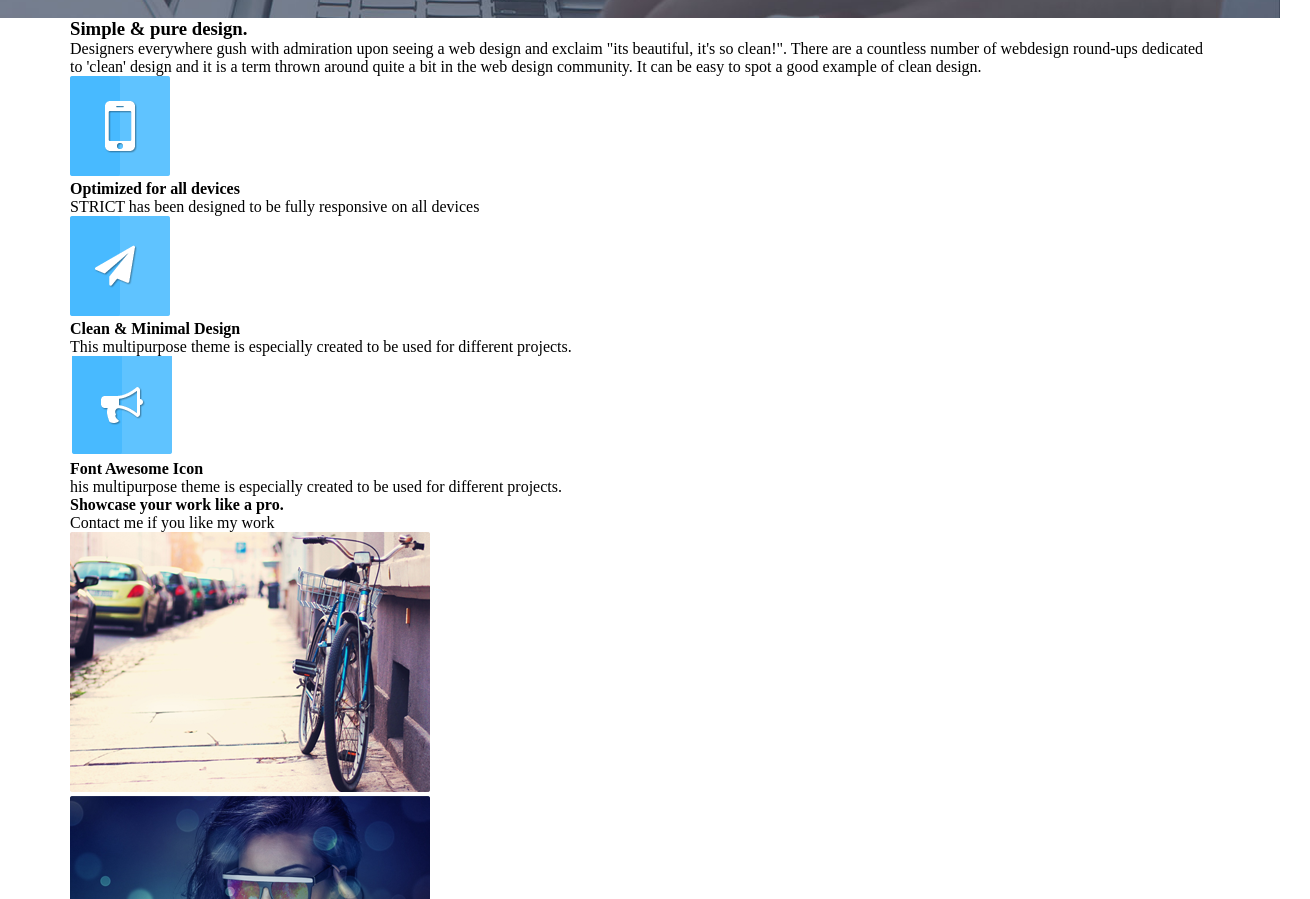
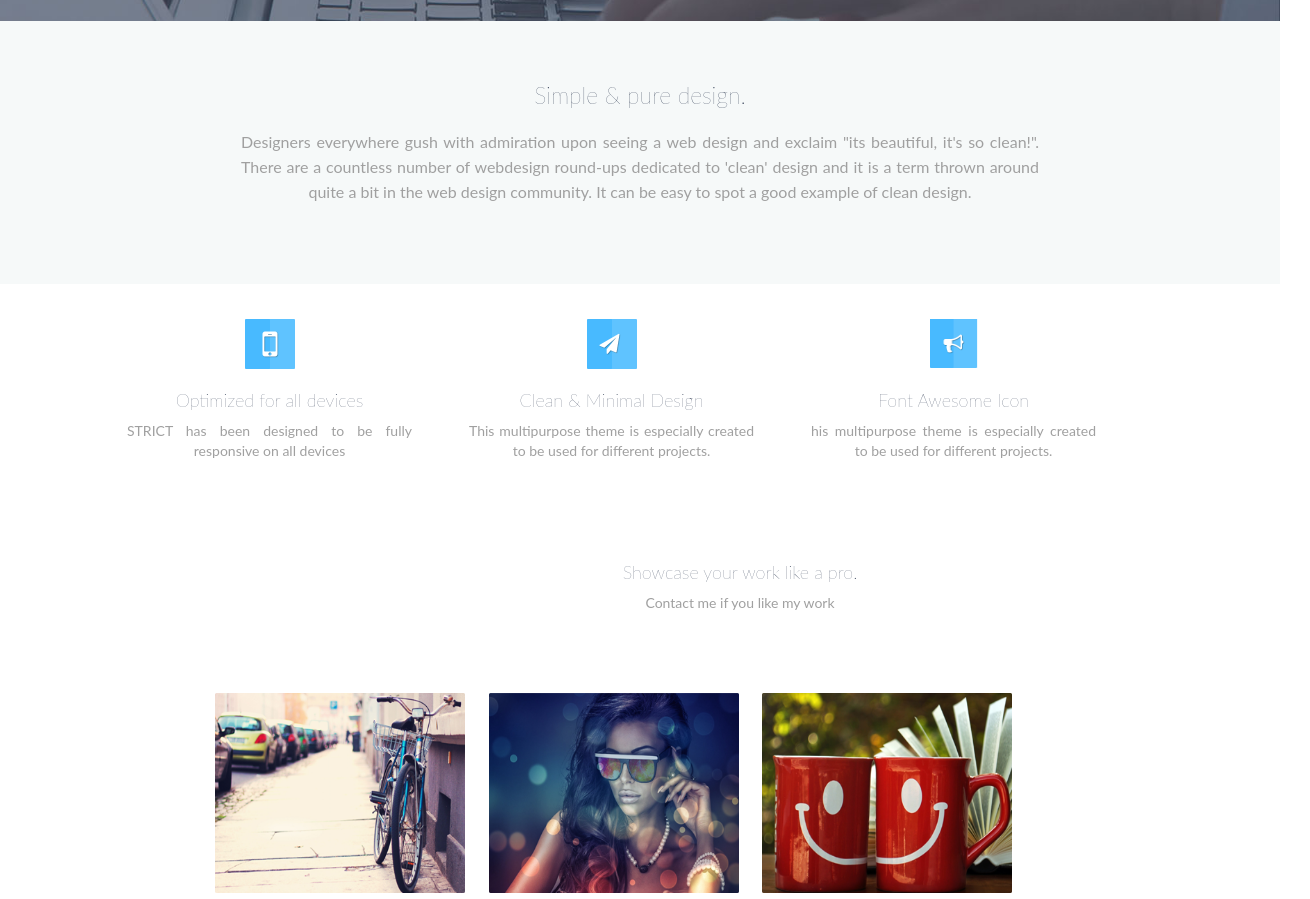
Before and after one commit to rajiul-mm/psd-to-html, a plain HTML site: page index.html in a window 1280 px wide. Shown: the part 600-1499 px from the top of the page, 1310 px wide, since content can reach past the window. Drawn offline with Linux system fonts and the light colour scheme.

Commit message:
Update style.css

```diff
--- a/style.css
+++ b/style.css
@@ -4,7 +4,7 @@
     box-sizing: border-box;
 }
 body{
-
+    font-family: lato;
 }
 .container{
     width:1140px;
@@ -83,3 +83,134 @@ nav ul li{
 .fa.fa-angle-down{
 
 }
+
+/*Simple and pure design part*/
+.design{
+    width: 100%;
+    float: left;
+    background: #f6f9f9;
+}
+.design .design-content{
+    width: 70%;
+    margin: 0px auto;
+}
+.design-content h3{
+    text-align: center;
+    padding-top: 60px;
+    padding-bottom:20px;
+    color: #2d3950;
+    font-size: 23px;
+    font-weight: 100;
+}
+.design-content p{
+    text-align: justify;
+    text-align-last: center;
+    padding-bottom: 80px;
+    color:#a0a0a0;
+    font-size:16px;
+    line-height: 25px;
+    font-weight: normal;
+}
+
+/*Features section*/
+.featurediv{
+    padding-top: 35px;
+
+}
+.features{
+    width: 100%;
+    float: left;
+    background: #fff;
+}
+.feauture{
+    width: 25%;
+    display: inline-block;
+    float: left;
+    margin-left: 5%;
+
+}
+.feauture  h4{
+     text-align: center;
+    padding-top: 20px;
+    padding-bottom:10px;
+    color: #2d3950;
+    font-size: 18px;
+    font-weight: 100;
+}
+.feauture img{
+    display: block;
+    margin: 0 auto;
+    height: 50px;
+    width: 50px;
+}
+.feauture p{
+    text-align: justify;
+    text-align-last: center;
+    padding-bottom: 80px;
+    color:#a0a0a0;
+    font-size:16px;
+    line-height: 20px;
+    font-size: 14px;
+}
+.features .respond{
+
+}
+
+.features .clean{
+
+}
+
+/*Portfolio Section*/
+.portfolio{
+    background: #f6f9f9;
+
+
+}
+
+.portfolios{
+    width: 100%;
+    float: left;
+    margin-left: 100px;
+
+}
+.portfolios p{
+     text-align: justify;
+    text-align-last: center;
+    padding-bottom: 80px;
+    color:#a0a0a0;
+    font-size:16px;
+    line-height: 20px;
+    font-size: 14px;
+}
+.portfolios h4{
+     text-align: center;
+    padding-top: 20px;
+    padding-bottom:10px;
+    color: #2d3950;
+    font-size: 18px;
+    font-weight: 100;
+}
+.job{
+    width: 24%;
+    float: left;
+    margin-bottom: 20px;
+    margin-right:
+
+}
+.jobpart{
+    margin: 0px auto;
+}
+.A{
+    margin-left: 45px;
+}
+.D{
+    margin-left: 50px;
+}
+.job img{
+    width: 250px;
+    height: 200px;
+}
+.portcot{
+    width: 50%;
+    margin: 0px auto;
+}
```
